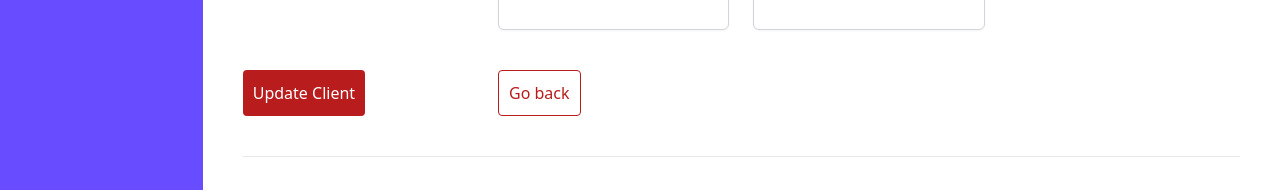
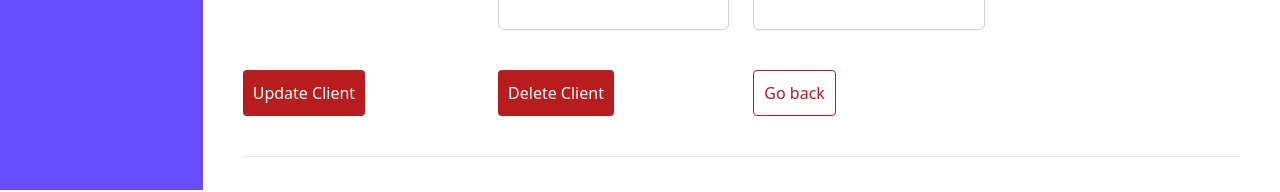
Before and after one commit to CIS-Fall-2022/project-cis_4339_project_-39, a Vue app in the folder frontend/: page /updateclient/1 in a window 1280 px wide. Shown: the part 610-802 px from the top of the page. Built offline with nearby package versions, Linux system fonts and the light colour scheme; no server answers.

Commit message:
add delete button to clients

```diff
--- a/frontend/src/components/updateClient.vue
+++ b/frontend/src/components/updateClient.vue
@@ -57,9 +57,9 @@
         this.client.lastName = data.lastName;
         this.client.email = data.email;
         this.client.phoneNumbers[0].primaryPhone =
-          data.phoneNumbers[0].primaryPhone;
+          data.phoneNumbers[0];
         this.client.phoneNumbers[0].secondaryPhone =
-          data.phoneNumbers[0].secondaryPhone;
+          data.phoneNumbers[1]||'';
         this.client.address.line1 = data.address.line1;
         this.client.address.line2 = data.address.line2;
         this.client.address.city = data.address.city;
@@ -99,6 +99,15 @@
       let apiURL = import.meta.env.VITE_ROOT_API + `/primarydata/${this.id}`;
       axios.put(apiURL, this.client).then(() => {
         alert("Update has been saved.");
+        this.$router.back().catch((error) => {
+          console.log(error);
+        });
+      });
+    },
+    handleClientDelete() {
+      let apiURL = import.meta.env.VITE_ROOT_API + `/primarydata/${this.id}`;
+      axios.delete(apiURL, this.client).then(() => {
+        alert("Client has been deleted.");
         this.$router.back().catch((error) => {
           console.log(error);
         });
@@ -334,6 +343,13 @@
           </div>
           <div class="flex justify-between mt-10 mr-20">
             <button
+              @click="handleClientDelete"
+              type="submit"
+              class="bg-red-700 text-white rounded"
+            >Delete Client</button>
+          </div>
+          <div class="flex justify-between mt-10 mr-20">
+            <button
               type="reset"
               class="border border-red-700 bg-white text-red-700 rounded"
               @click="$router.go(-1)"
```
Also changed, not shown: 1 other file (tests, documents, lock files or other folders).
